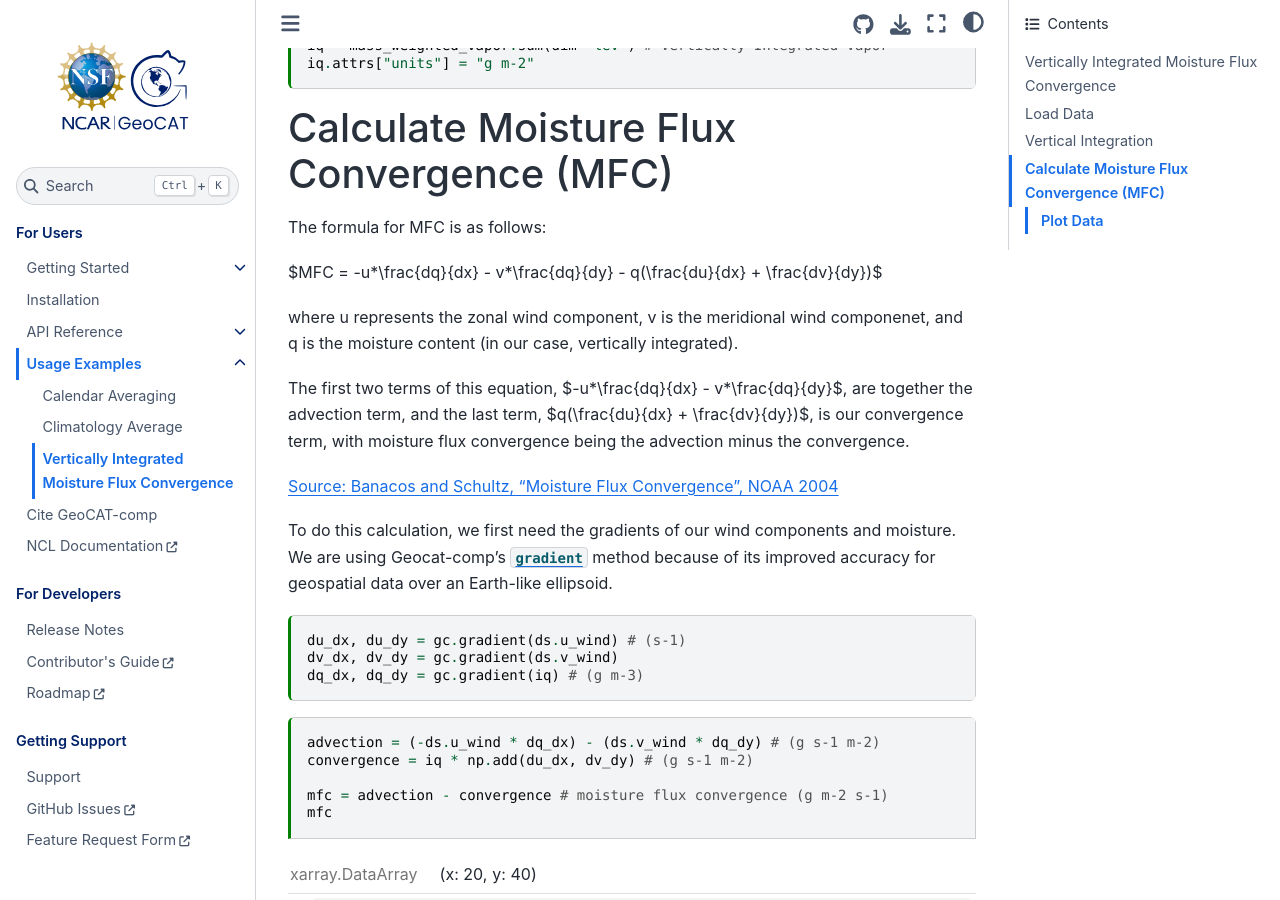
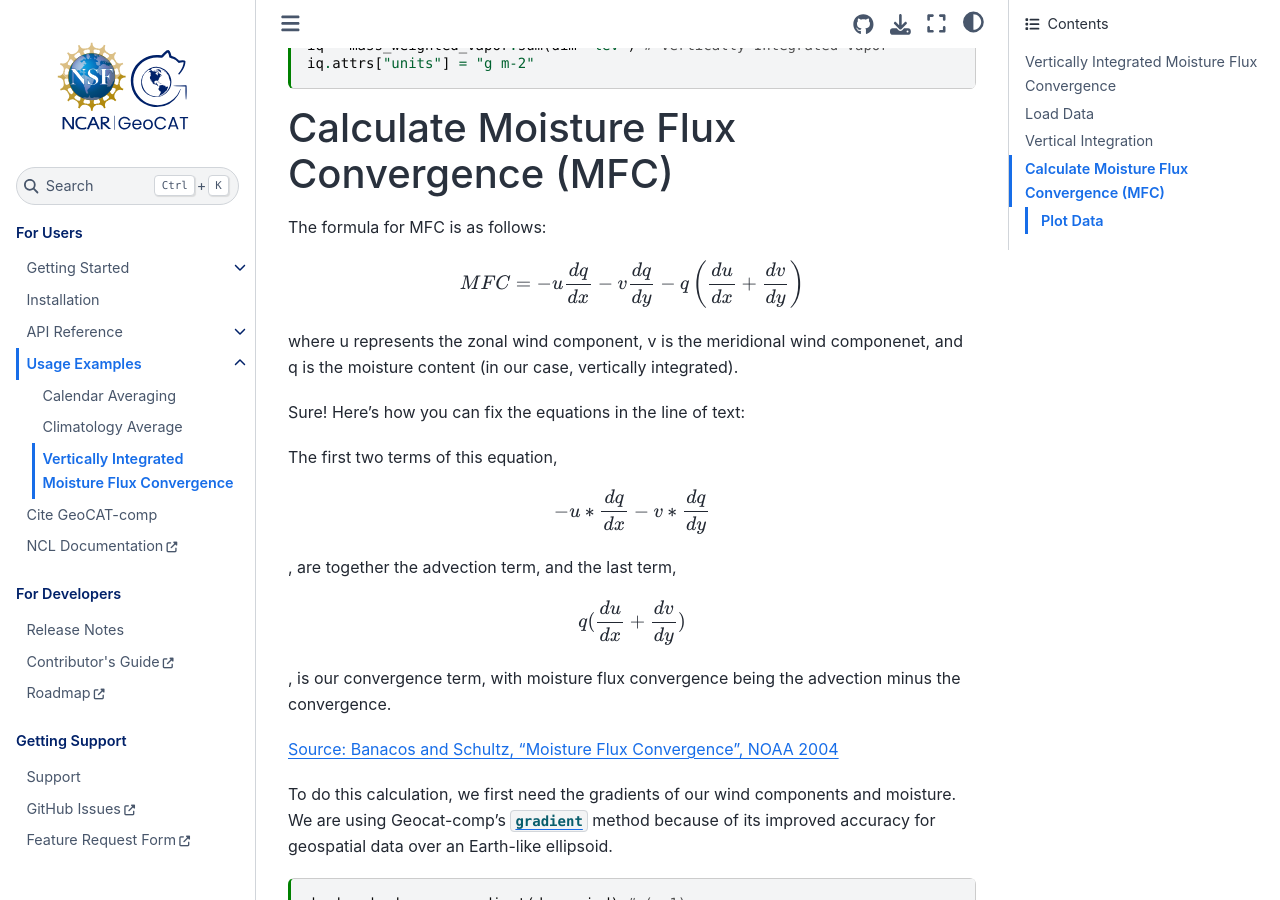
Before and after one commit to NCAR/geocat-comp, a Sphinx documentation site: the page built from docs/examples/vimfc.ipynb, in a window 1280 px wide and 900 px high, scrolled down 1446 px. Built offline with Sphinx 7.4.7 and the Sphinx Book theme 1.1.4, drawn with Linux system fonts in a browser that asks for light colours; nearby versions of some CDN libraries; the version number could not be read and is left out; part of the change alters nothing that is shown.

```diff
--- a/docs/conf.py
+++ b/docs/conf.py
@@ -66,6 +66,37 @@ extensions = [
     "nbsphinx",
     'sphinx.ext.extlinks',
 ]
+
+mathjax_config = {
+    'tex2jax': {
+        'inlineMath': [['$', '$'], ['\\(', '\\)']],
+        'displayMath': [['$$', '$$'], ['\\[', '\\]']],
+        'processEscapes': True,
+    },
+    'HTML-CSS': {
+        'linebreaks': {
+            'automatic': True,
+            'width': 'container'
+        },
+        'fonts': {
+            'availableFonts': ['TeX'],
+            'preferredFont': 'TeX',
+            'webFont': 'TeX'
+        }
+    },
+    'CommonHTML': {
+        'linebreaks': {
+            'automatic': True,
+            'width': 'container'
+        }
+    },
+    'SVG': {
+        'linebreaks': {
+            'automatic': True,
+            'width': 'container'
+        }
+    }
+}
 
 #mathjax_path = "https://cdnjs.cloudflare.com/ajax/libs/mathjax/2.7.5/MathJax.js?config=TeX-MML-AM_CHTML"
 
```
Also changed, not shown: docs/examples/vimfc.ipynb.
